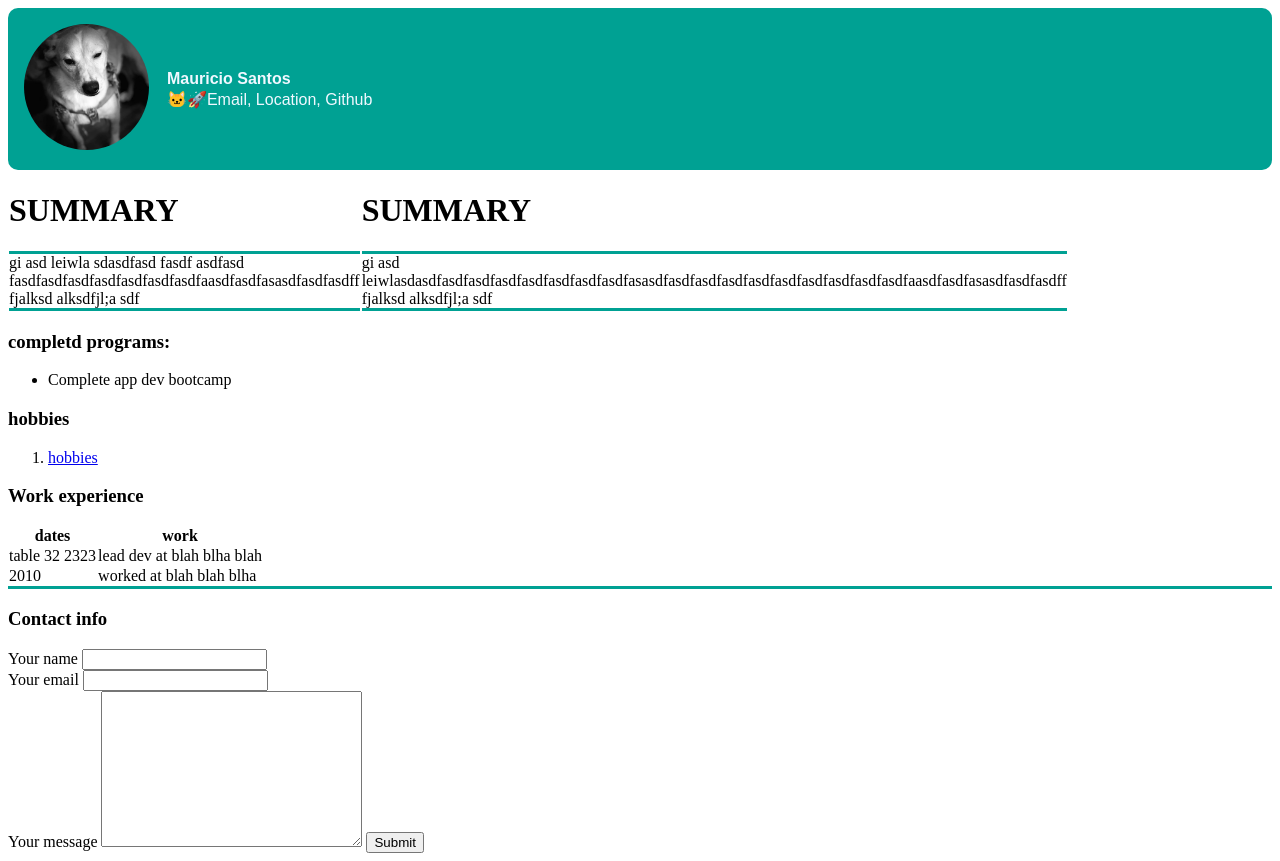
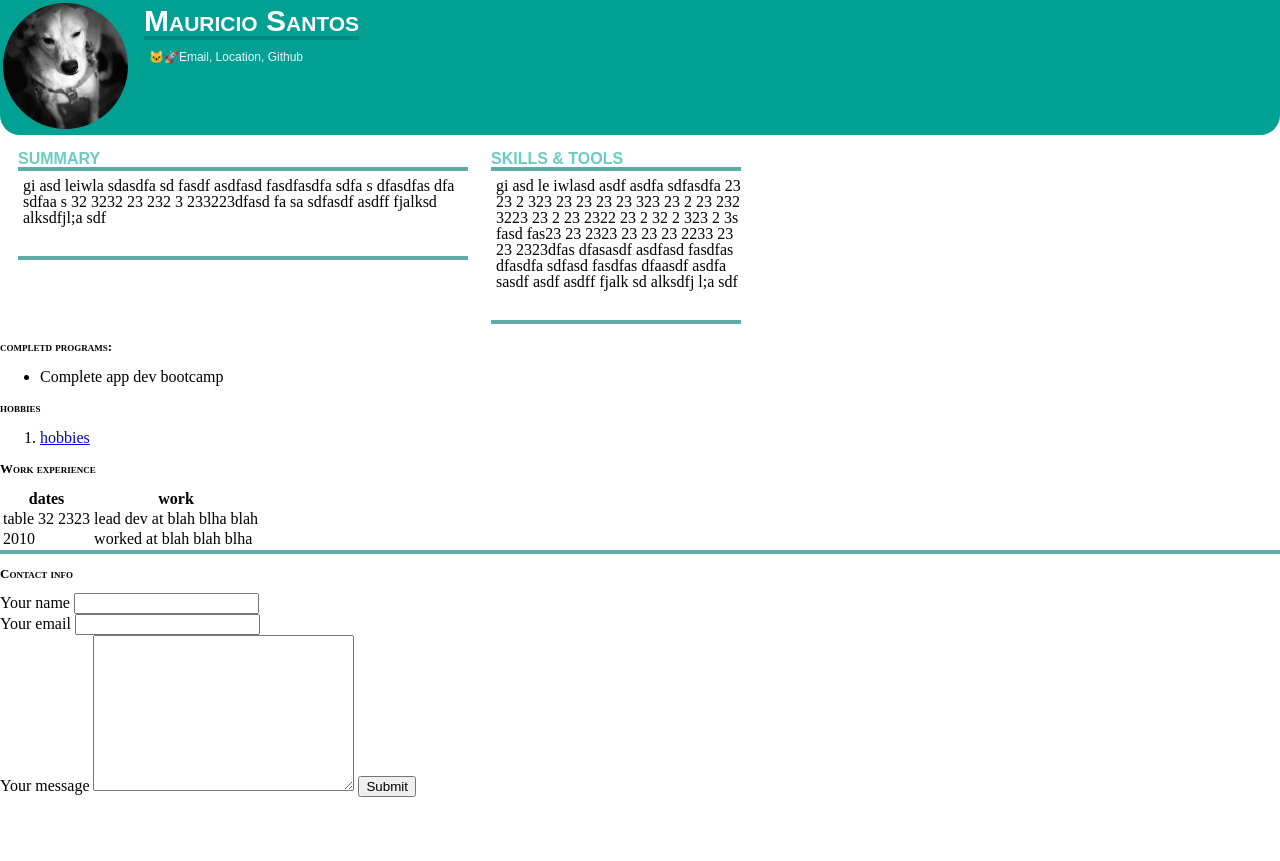
Before and after one commit to OscSanto/cv, a plain HTML site: page index.html in a window 1280 px wide. After the commit the page ends 800 px from the top, so only its background shows below. Drawn offline with Linux system fonts and the light colour scheme.

Commit message:
header & summary cv tables created

```diff
--- a/css/styles.css
+++ b/css/styles.css
@@ -3,30 +3,38 @@ body{
     background-color:rgb(255, 255, 255);
 }
 hr{
-    color: rgb(0, 161, 147);
+    color: rgba(0, 126, 116, 0.636);
     margin: 0;
-    border-top: 3px;
+    border-top: 4px;
     border-style: solid none none none;
 
 }
 
 
 /*====Class Selectors====*/
-.headerFont{
-    margin-bottom: 0;
-    font-weight: 800;
-    font-family: Arial;
-    color: rgb(0, 161, 147);
+
+.detailStyles{
+    font-size: 10px;
 }
 
 /*====ID Selectors====*/
-#headerTable{
+.headerTable{
+    display: block; /*display block is similar to content-parent instead of content-wrap*/
     font-family: sans-serif;
     color: aliceblue;
-    border-radius: 10px;
-    border-collapse: separate;
-    width: 100%;
+    /* border-radius: 10px; */
+    border-radius:  0px 0px 20px 20px;
     background-color: rgb(0, 161, 147);
+}
+
+.summaryTable{
+
+    margin-left: 15px;
+
+    /* display block is similar to content-parent instead of content-wrap */
+    /* border-radius: 10px; */
+        vertical-align: bottom;
+
 }
 
 #profileImg{
--- a/index.html
+++ b/index.html
@@ -2,38 +2,71 @@
 
 <head>
     <meta charset="UTF-8">
+
     <title>Mauricio Santos</title>
     <link rel="stylesheet" href="css/styles.css">
     <style>
-        table {
-            border-collapse: collapse;
+        /*mauricio Santos*/
+        h1 {
+            color: white;
+            font-size: 30px;
+            font-variant: small-caps;
+            margin: 0;
+        }
+
+        /*Summary*/
+        h2 {
+            margin-bottom: 0;
+            font-size: medium;
+            font-family: Arial, Helvetica, sans-serif;
+            color: rgba(8, 173, 159, 0.61);
+        }
+
+        h3 {
+            font-size: small;
+            font-variant: small-caps;
         }
 
         td {
             text-align: left;
+            vertical-align: top;
+
+         }
+
+
+        p {
+
+            margin: 7px 0px 30px 5px;
 
         }
 
-        p {
-            margin: 0px;
+        body {
+            margin: 0;
+            line-height: 1;
         }
     </style>
 </head>
 
 <body>
 
-    <table id="headerTable" cellspacing="15">
+    <table class="headerTable">
         <tr>
-            <td width="1px"> <img id="profileImg" src="images/iusa_400x400.92116143_2wu1_jpg.png" alt="Profile image">
+            <td style="padding-right:10px"> <img id="profileImg" src="images/iusa_400x400.92116143_2wu1_jpg.png"
+                    alt="Profile image">
             </td>
             <td>
-                <table>
-                    <td>
-                        <p class="fontStyle1"><Strong>Mauricio Santos</Strong></p>
-                    </td>
+                <table >
                     <tr>
                         <td>
-                            <p> 🐱‍🚀Email, Location, Github</p>
+                            <h1>Mauricio Santos</h1>
+                            <hr>
+                        </td>
+                    </tr>
+
+
+                    <tr>
+                        <td>
+                            <p style="font-size: 12px;"> 🐱‍🚀Email, Location, Github</p>
                         </td>
                     </tr>
                 </table>
@@ -41,23 +74,29 @@
         </tr>
 
     </table>
-    <table width="5" >
-        <tr >
-            <td >
-                <table >
-                    <h1 class="subjectFont"> SUMMARY </h1>
-                    <hr>
-                    <p class="paragraphFont">gi asd leiwla sdasdfasd fasdf asdfasd fasdfasdfasdfasdfasdfasdfasdfaasdfasdfasasdfasdfasdff fjalksd alksdfjl;a sdf </p>
-                    <hr>
-                </table>
+
+
+    <table class="summaryTable">
+        <tr>
+            <td width = "450px" >
+
+                <h2> SUMMARY </h2>
+                <hr>
+                <p>gi asd leiwla sdasdfa sd fasdf asdfasd
+                    fasdfasdfa sdfa s dfasdfas dfa sdfaa s 32
+                    3232 23 232 3 233223dfasd fa sa sdfasdf asdff fjalksd alksdfjl;a sdf </p>
+                <hr>
+
             </td>
-            <td >
-                <table>
-                    <h1 class="subjectFont"> SUMMARY </h1>
-                    <hr>
-                    <p class="paragraphFont">gi asd leiwlasdasdfasdfasdfasdfasdfasdfasdfasdfasasdfasdfasdfasdfasdfasdfasdfasdfasdfasdfaasdfasdfasasdfasdfasdff fjalksd alksdfjl;a sdf </p>
-                    <hr>
-                </table>
+            <td width = 250px style="padding-left:20px">
+
+                <h2> SKILLS & TOOLS </h2>
+                <hr >
+                <p>gi asd
+                    le iwlasd asdf asdfa sdfasdfa 23 23 2 323 23 23 23 23 323 23 2 23 232 3223 23 2 23 2322 23 2 32 2 323 2 3s fasd fas23 23 2323 23 23 23 2233 23 23 2323dfas dfasasdf asdfasd  fasdfas dfasdfa sdfasd fasdfas dfaasdf asdfa sasdf asdf asdff
+                    fjalk sd alksdfj l;a sdf </p>
+                <hr>
+
             </td>
         </tr>
     </table>
```
